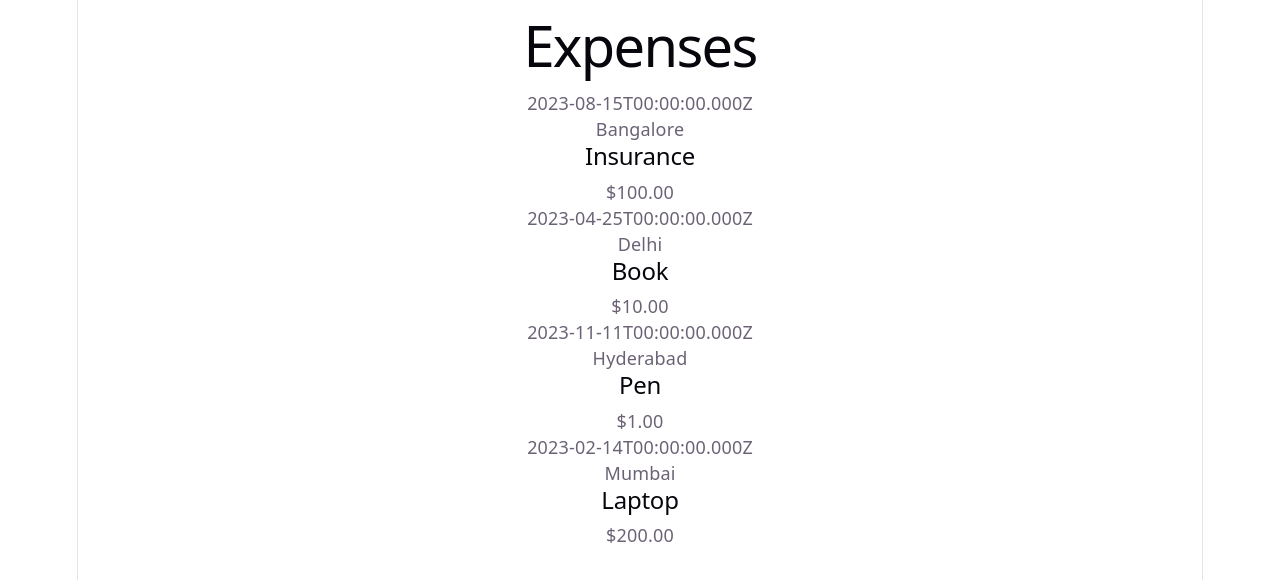
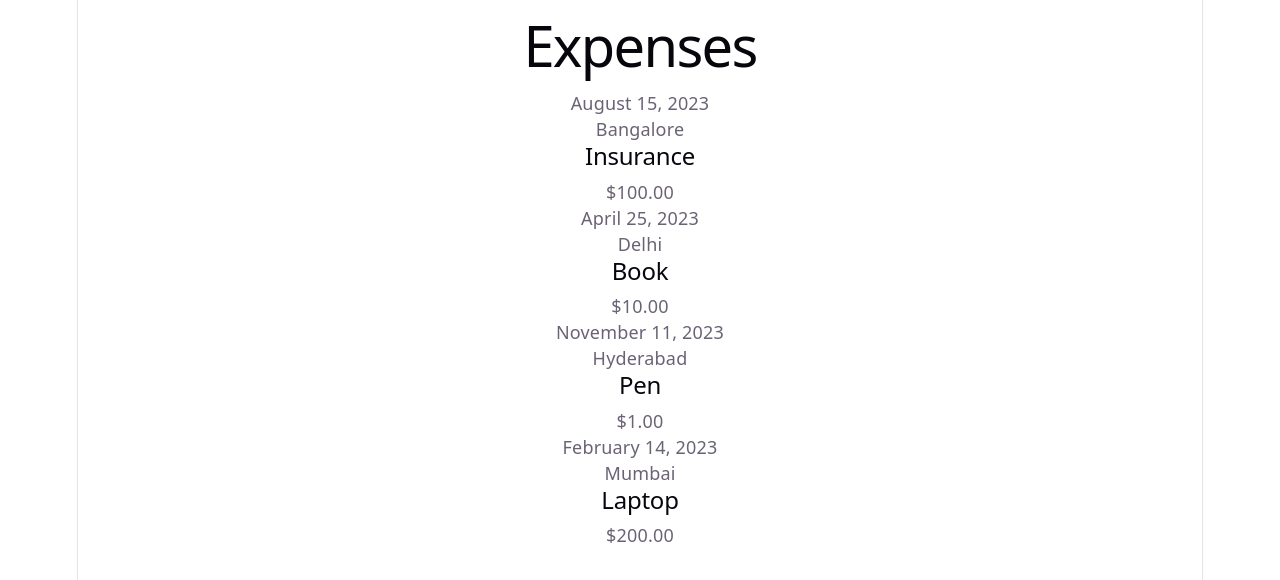
Before and after one commit to anjalei/Learning-React, a React (Vite) app: page / in a window 1280 px wide. Shown: the top 580 px of the page. Built offline with nearby package versions, Linux system fonts and the light colour scheme.

Commit message:
Format date

```diff
--- a/src/components/ExpenseItem.jsx
+++ b/src/components/ExpenseItem.jsx
@@ -1,7 +1,24 @@
+
+const months = [
+  "January",
+  "February",
+  "March",
+  "April",
+  "May",
+  "June",
+  "July",
+  "August",
+  "September",
+  "October",
+  "November",
+  "December"
+]
 function ExpenseItem (props){
+  const month = months[props.date.getMonth()];
+
   return (
     <div className="expense-item">
-      <div>{props.date.toISOString()}</div>
+      <div>{month} {props.date.getDate()}, {props.date.getFullYear()}</div>
       <div className='expense-item__location'>{props.location}</div>
       <div className="expense-item__description">
         <h2>{props.title}</h2>
```
